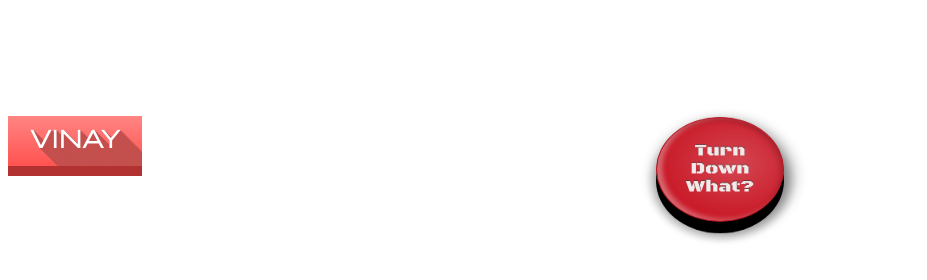
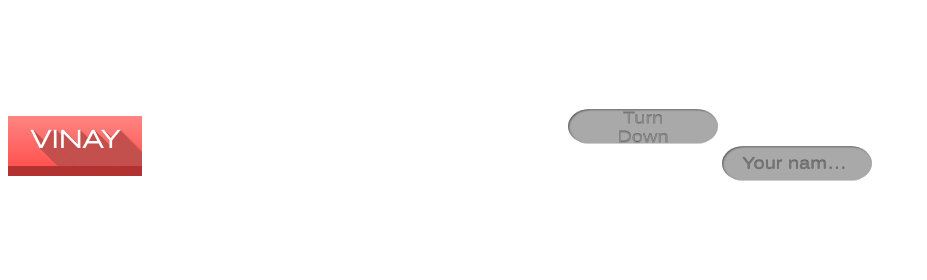
Before and after one commit to vinay93/new, a plain HTML site: page index.html in a window 1280 px wide. Shown: the whole page, without its empty margins (0-927 px from the left). Drawn offline with nearby package versions, Linux system fonts and the light colour scheme; a web font is replaced by a local one.

Commit message:
Update index.html

```diff
--- a/index.html
+++ b/index.html
@@ -154,6 +154,67 @@
 
 </style>
 
+<style>
+
+.button {
+  display: inline-block;
+  -webkit-box-sizing: border-box;
+  -moz-box-sizing: border-box;
+  box-sizing: border-box;
+  width: 150px;
+  height: 42px;
+  cursor: pointer;
+  top: 0;
+  right: 0;
+  bottom: 0;
+  left: 0;
+  padding: 0 20px;
+  overflow: hidden;
+  border: none;
+  -webkit-border-radius: 21px;
+  border-radius: 21px;
+  font: normal 20px/normal "Antic", Helvetica, sans-serif;
+  color: rgba(140,140,140,1);
+  text-decoration: normal;
+  -o-text-overflow: ellipsis;
+  text-overflow: ellipsis;
+  background: rgba(40,40,40,0.4);
+  -webkit-box-shadow: 1px 1px 2px 0 rgba(0,0,0,0.5) inset;
+  box-shadow: 1px 1px 2px 0 rgba(0,0,0,0.5) inset;
+  -webkit-transition: all 502ms cubic-bezier(0.68, -0.75, 0.265, 1.75);
+  -moz-transition: all 502ms cubic-bezier(0.68, -0.75, 0.265, 1.75);
+  -o-transition: all 502ms cubic-bezier(0.68, -0.75, 0.265, 1.75);
+  transition: all 502ms cubic-bezier(0.68, -0.75, 0.265, 1.75);
+}
+
+.button:hover {
+  color: rgba(181,181,181,1);
+  background: rgba(0,0,0,0.4);
+  -webkit-transition: all 500ms cubic-bezier(0.68, -0.75, 0.265, 1.75);
+  -moz-transition: all 500ms cubic-bezier(0.68, -0.75, 0.265, 1.75);
+  -o-transition: all 500ms cubic-bezier(0.68, -0.75, 0.265, 1.75);
+  transition: all 500ms cubic-bezier(0.68, -0.75, 0.265, 1.75);
+}
+
+.button:focus {
+  width: 213px;
+  cursor: default;
+  padding: -13px 20px 0;
+  color: rgba(255,255,255,1);
+  -webkit-transition: all 601ms cubic-bezier(0.68, -0.75, 0.265, 1.75);
+  -moz-transition: all 601ms cubic-bezier(0.68, -0.75, 0.265, 1.75);
+  -o-transition: all 601ms cubic-bezier(0.68, -0.75, 0.265, 1.75);
+  transition: all 601ms cubic-bezier(0.68, -0.75, 0.265, 1.75);
+}
+
+
+
+</style>
+
+
+
+
+
 </head>
 
 <body>
@@ -170,6 +231,9 @@ What?" />
 <div class="feedback-button" margin-left:25em>VINAY</div>
 <link async href="http://fonts.googleapis.com/css?family=Syncopate" data-generated="http://enjoycss.com" rel="stylesheet" type="text/css"/>
 
+<input class="button" placeholder="Your name ..." />
+<link async href="http://fonts.googleapis.com/css?family=Antic" data-generated="http://enjoycss.com" rel="stylesheet" type="text/css"/>
+
 
 
 </center>
```
